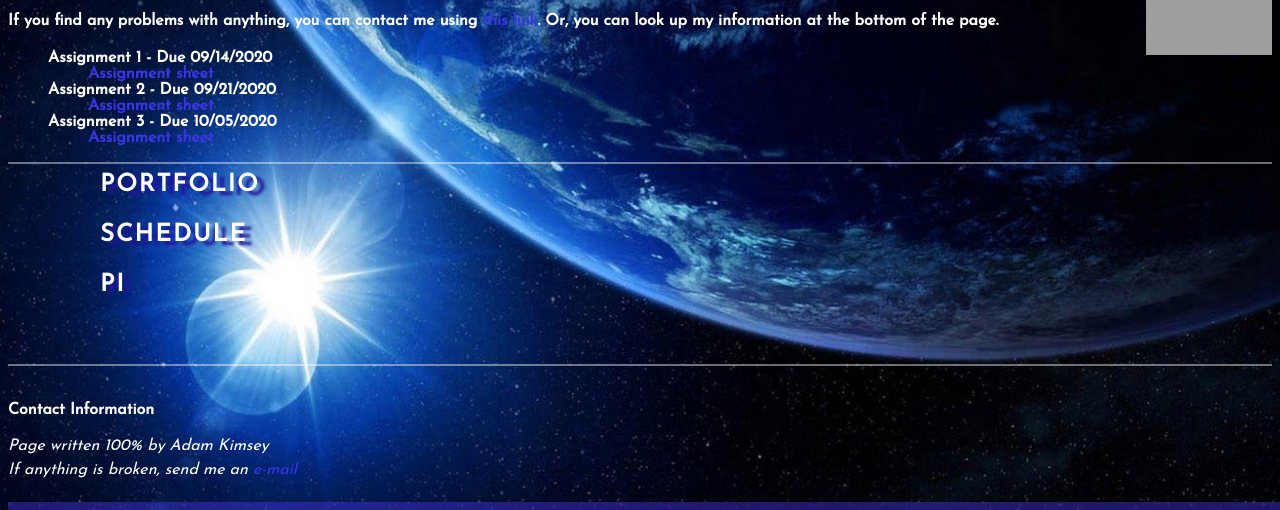
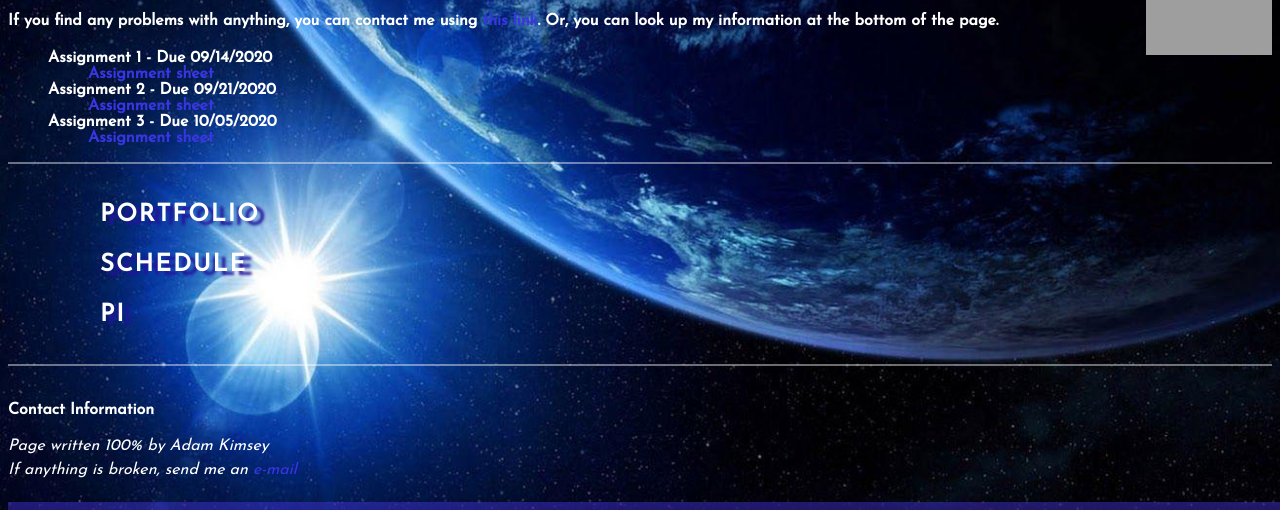
Before and after one commit to AMKimsey2000/csci225, a plain HTML site: page index.html in a window 1280 px wide. Shown: the part 367-877 px from the top of the page. Drawn offline with Linux system fonts and the light colour scheme; grey boxes are pictures that could not be loaded.

Commit message:
Fixed positioning on info bar

```diff
--- a/css/home.css
+++ b/css/home.css
@@ -103,7 +103,7 @@ div.portfolio li, address, footer p {
 div.portfolio, div.schedule, div.pie {
     display: none;
     position: absolute;
-    top: 525px;
+    top: 550px;
     left: 300px;
 }
 h2#port:hover + div, h2#schedule:hover + div, h2#pi:hover + div {
@@ -115,17 +115,17 @@ div.assignment {
 }
 h2#port {
     position: absolute;
-    top: 520px;
+    top: 550px;
     left: 100px;
 }
 h2#schedule {
     position: absolute;
-    top: 570px;
+    top: 600px;
     left: 100px;
 }
 h2#pi {
     position: absolute;
-    top: 620px;
+    top: 650px;
     left: 100px;
 }
 div.contactInfo {
```
